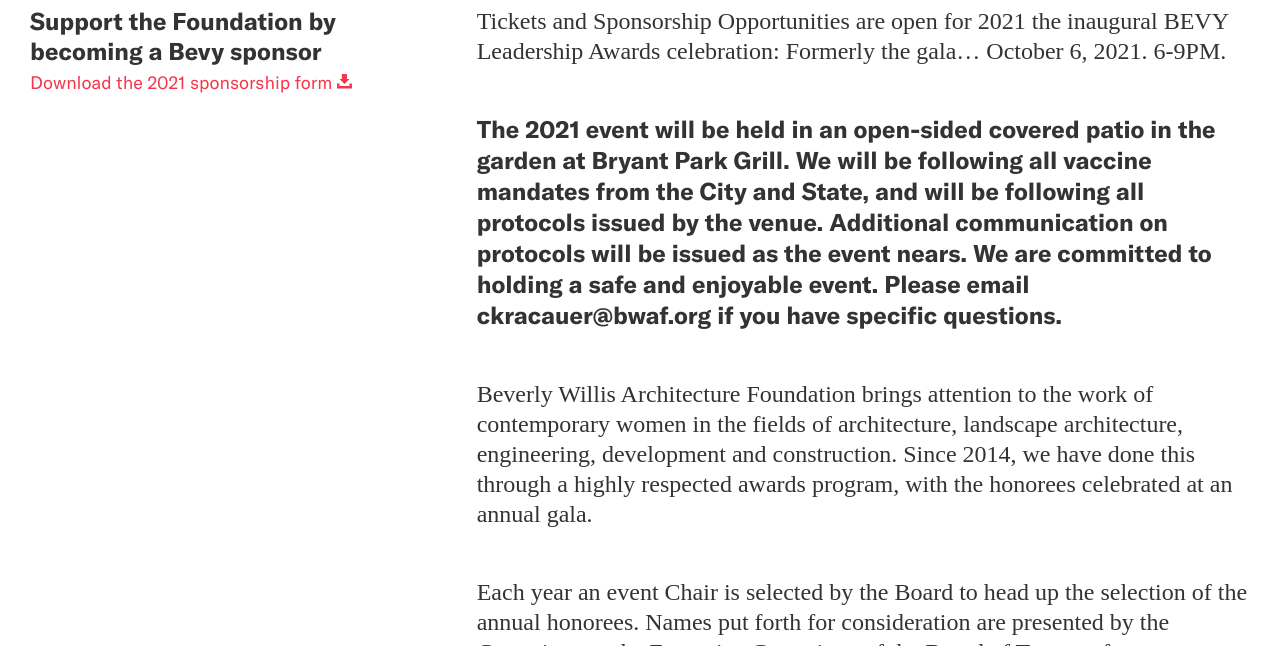
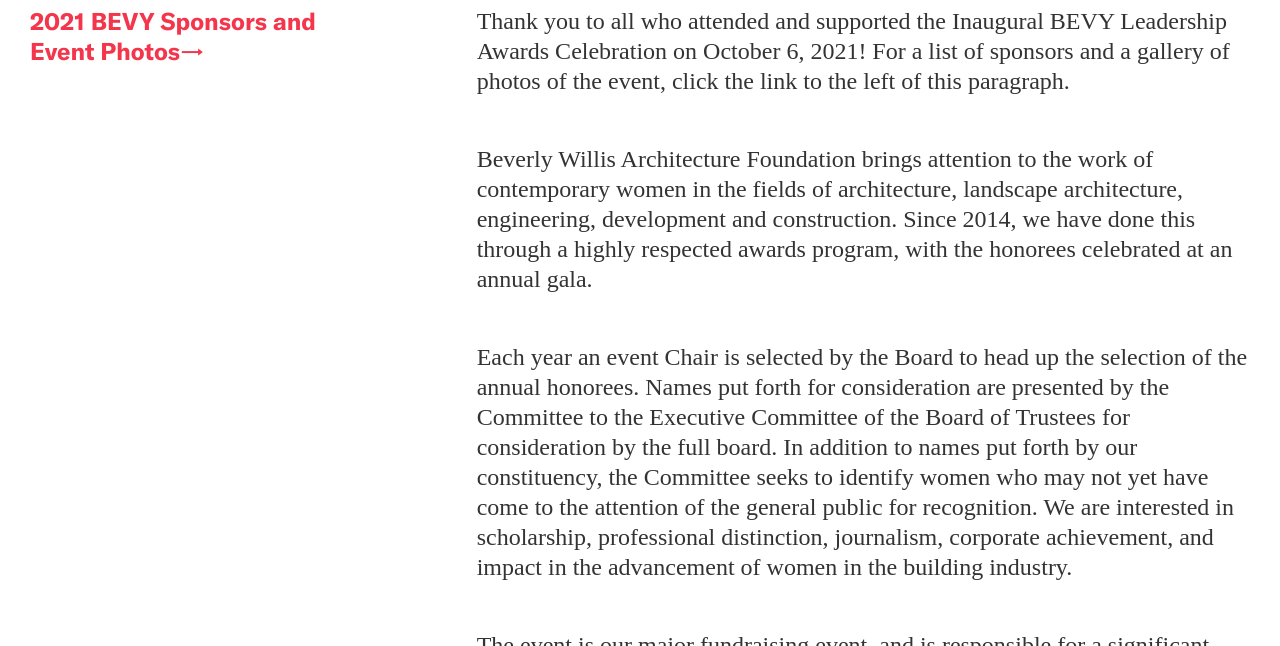
Before and after one commit to jengalas/bwaf-bbw, a Jekyll site: the page built from _programs/leadership-awards-gala.md, in a window 1280 px wide and 900 px high, scrolled down 532 px, cut to the strip 254-900 px from the top of the window. Built offline with Jekyll 4.4.1, drawn with Linux system fonts in a browser that asks for light colours; some web fonts are replaced.

Commit message:
Update from Forestry.io Aislinn McNamara updated _programs/leadership-awards-gala.md

```diff
--- a/_programs/leadership-awards-gala.md
+++ b/_programs/leadership-awards-gala.md
@@ -49,34 +49,29 @@
 - template: text-block
   include_left-hand_column_text_: true
   lefthand_text:
-    header_type: Text with Download
-    text: Support the Foundation by becoming a Bevy sponsor
+    header_type: Link
+    text: 2021 BEVY Sponsors and Event Photos
     link_text: Download the 2021 sponsorship form
     download: https://www.dropbox.com/s/04kjv5m7xwrl3dg/BWAF%20Bevy%202021_Sponsorship%20Form.pdf?dl=0
-    link_url: ''
-  text_block: "Tickets and Sponsorship Opportunities are open for 2021 the inaugural
-    BEVY Leadership Awards celebration: Formerly the gala... October 6, 2021. 6-9PM.
-    \n\n**The 2021 event will be held in an open-sided covered patio in the garden
-    at Bryant Park Grill. We will be following all vaccine mandates from the City
-    and State, and will be following all protocols issued by the venue. Additional
-    communication on protocols will be issued as the event nears. We are committed
-    to holding a safe and enjoyable event. Please email ckracauer@bwaf.org if you
-    have specific questions.**\n\nBeverly Willis Architecture Foundation brings attention
-    to the work of contemporary women in the fields of architecture, landscape architecture,
-    engineering, development and construction. Since 2014, we have done this through
-    a highly respected awards program, with the honorees celebrated at an annual gala.\n\nEach
-    year an event Chair is selected by the Board to head up the selection of the annual
-    honorees. Names put forth for consideration are presented by the Committee to
-    the Executive Committee of the Board of Trustees for consideration by the full
-    board. In addition to names put forth by our constituency, the Committee seeks
-    to identify women who may not yet have come to the attention of the general public
-    for recognition. We are interested in scholarship, professional distinction, journalism,
-    corporate achievement, and impact in the advancement of women in the building
-    industry.\n\nThe event is our major fundraising event, and is responsible for
-    a significant portion of our annual operating expense. It is a unique event within
-    our industry—A special evening of friends, family, and professional colleagues
-    provides an opportunity to expand contacts and demonstrate that networking with
-    women is good business."
+    link_url: http://gala.bwaf.org/2021-sponsors/
+  text_block: "Thank you to all who attended and supported the Inaugural BEVY Leadership
+    Awards Celebration on October 6, 2021! For a list of sponsors and a gallery of
+    photos of the event, click the link to the left of this paragraph. \n\nBeverly
+    Willis Architecture Foundation brings attention to the work of contemporary women
+    in the fields of architecture, landscape architecture, engineering, development
+    and construction. Since 2014, we have done this through a highly respected awards
+    program, with the honorees celebrated at an annual gala.\n\nEach year an event
+    Chair is selected by the Board to head up the selection of the annual honorees.
+    Names put forth for consideration are presented by the Committee to the Executive
+    Committee of the Board of Trustees for consideration by the full board. In addition
+    to names put forth by our constituency, the Committee seeks to identify women
+    who may not yet have come to the attention of the general public for recognition.
+    We are interested in scholarship, professional distinction, journalism, corporate
+    achievement, and impact in the advancement of women in the building industry.\n\nThe
+    event is our major fundraising event, and is responsible for a significant portion
+    of our annual operating expense. It is a unique event within our industry—A special
+    evening of friends, family, and professional colleagues provides an opportunity
+    to expand contacts and demonstrate that networking with women is good business."
   section_break: false
 - template: text-block
   section_break: true
```
